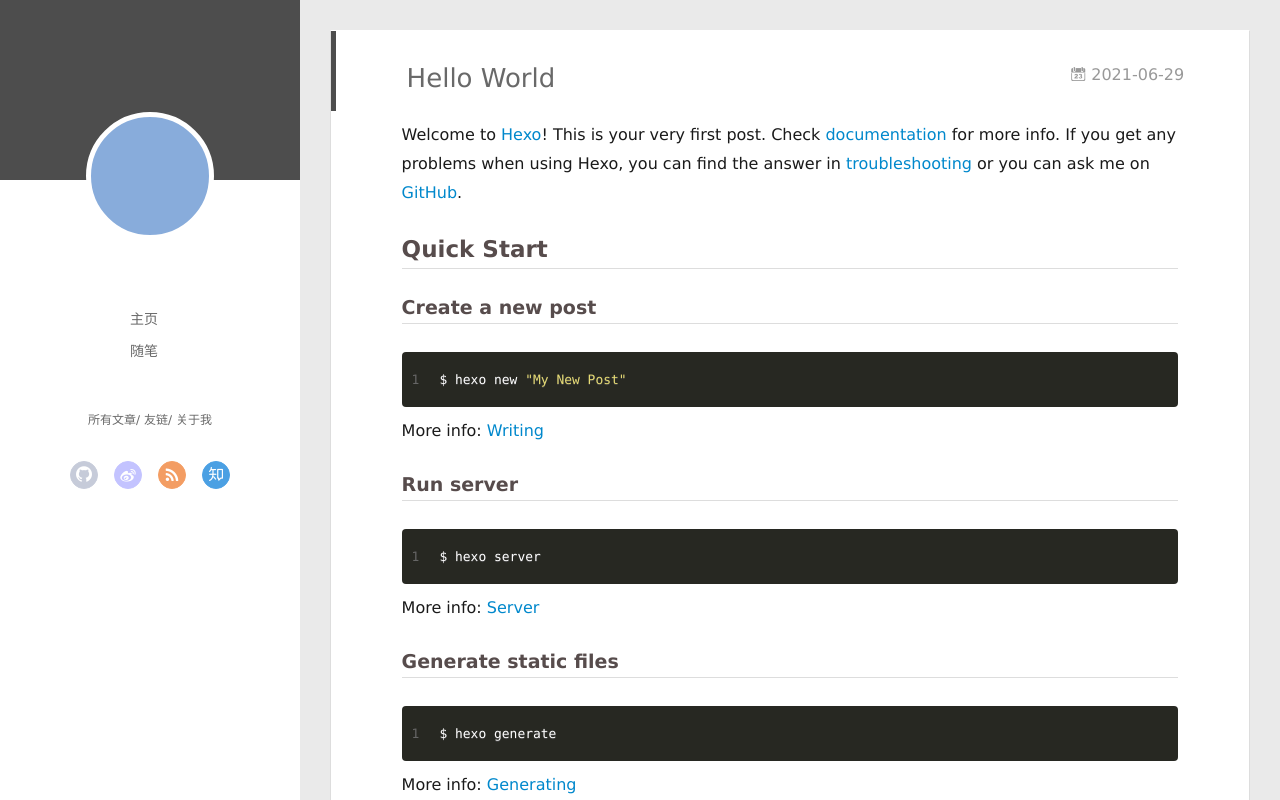
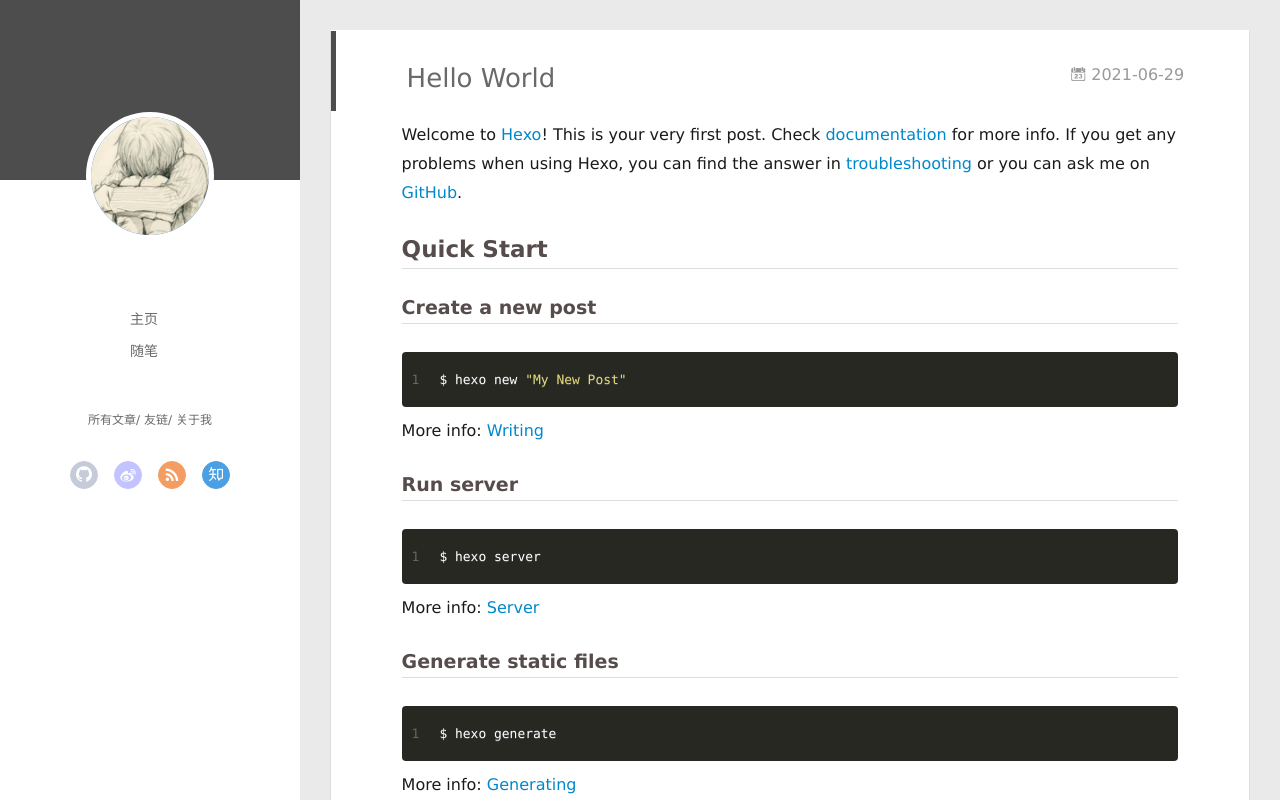
Before and after one commit to thousand-cities/thousand-cities.blog.github.io, a plain HTML site: page 2021/06/29/hello-world/index.html in a window 1280 px wide. Drawn offline with Linux system fonts and the light colour scheme; no server answers.

Commit message:
Site updated: 2021-06-30 14:44:47

```diff
--- a/2021/06/29/hello-world/index.html
+++ b/2021/06/29/hello-world/index.html
@@ -23,7 +23,7 @@
     <link rel="alternative" href="/atom.xml" title="Hexo" type="application/atom+xml">
 
 
-    <link rel="icon" href="/img/header.png">
+    <link rel="icon" href="/themes/yilia/source/img/header.png">
 
   <link rel="stylesheet" type="text/css" href="/./main.0cf68a.css">
   <style type="text/css">
@@ -47,7 +47,7 @@
 <div class="intrude-less">
 	<header id="header" class="inner">
 		<a href="/" class="profilepic">
-			<img src="" class="js-avatar">
+			<img src="/img/header.png" class="js-avatar">
 		</a>
 		<hgroup>
 		  <h1 class="header-author"><a href="/"></a></h1>
@@ -105,7 +105,7 @@
 	<div class="intrude-less">
 		<header id="header" class="inner">
 			<div class="profilepic">
-				<img src="" class="js-avatar">
+				<img src="/img/header.png" class="js-avatar">
 			</div>
 			<hgroup>
 			  <h1 class="header-author js-header-author"></h1>
```
Also changed, not shown: 2021/06/30/万物伊始/index.html (+3 -3 lines), archives/2021/06/index.html (+3 -3 lines), archives/2021/index.html (+3 -3 lines), archives/index.html (+3 -3 lines), index.html (+3 -3 lines).
